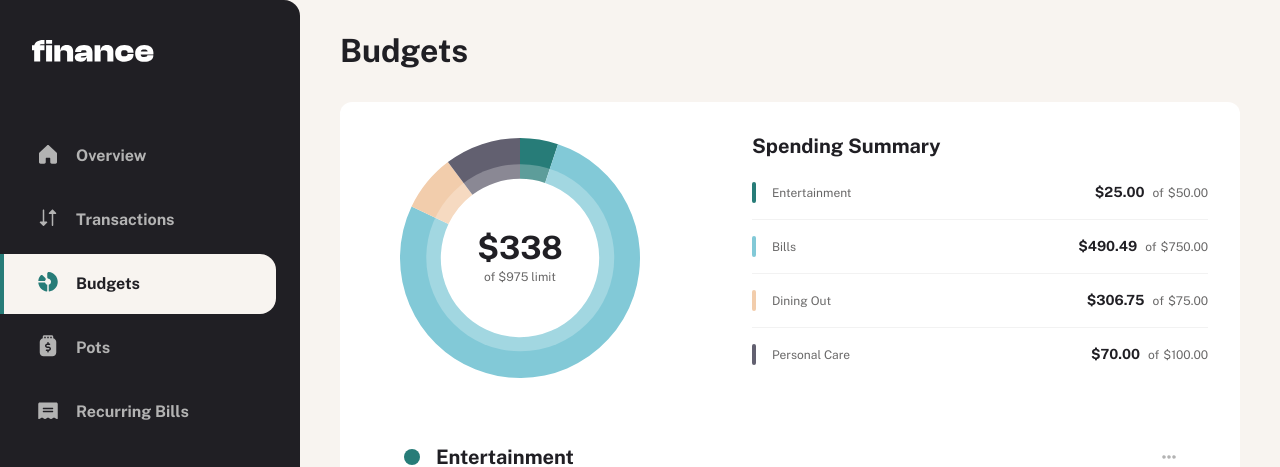
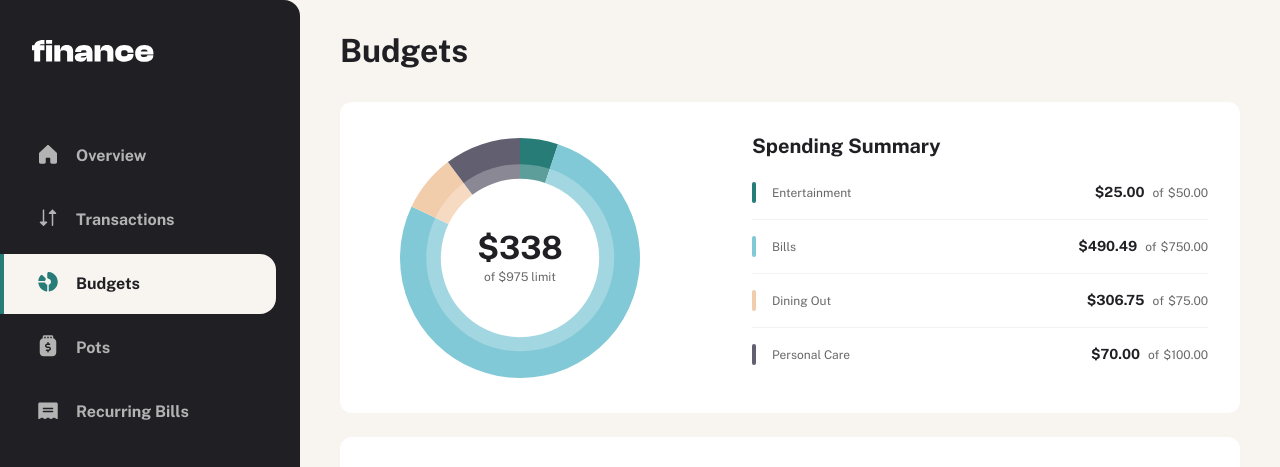
Before and after one commit to PioKl/Personal-Finance-App, a Next.js app: page /budgets in a window 1280 px wide. Shown: the top 467 px of the page. Built offline with nearby package versions, Linux system fonts and the light colour scheme.

Commit message:
Tailwind classes update

```diff
--- a/app/(root)/budgets/page.tsx
+++ b/app/(root)/budgets/page.tsx
@@ -54,9 +54,9 @@ const Budgets = () => {
       <div>
         <h1>Budgets</h1>
       </div>
-      <div>
+      <div className="flex flex-col gap-space-300 2xl:flex-row">
         <SectionCard
-          className="gap-space-400"
+          className="gap-space-400 h-fit"
           title="Budgets"
           link="/budgets"
           linkLabel="See Details"
@@ -66,8 +66,9 @@ const Budgets = () => {
             budgetsWithTransactions={budgetsWithTransactionsAmounts}
             variant="budgets"
           />
-          <CategoryBudgets categoryBudgets={transactionsByCategory} />
         </SectionCard>
+
+        <CategoryBudgets categoryBudgets={transactionsByCategory} />
       </div>
     </section>
   );
```
